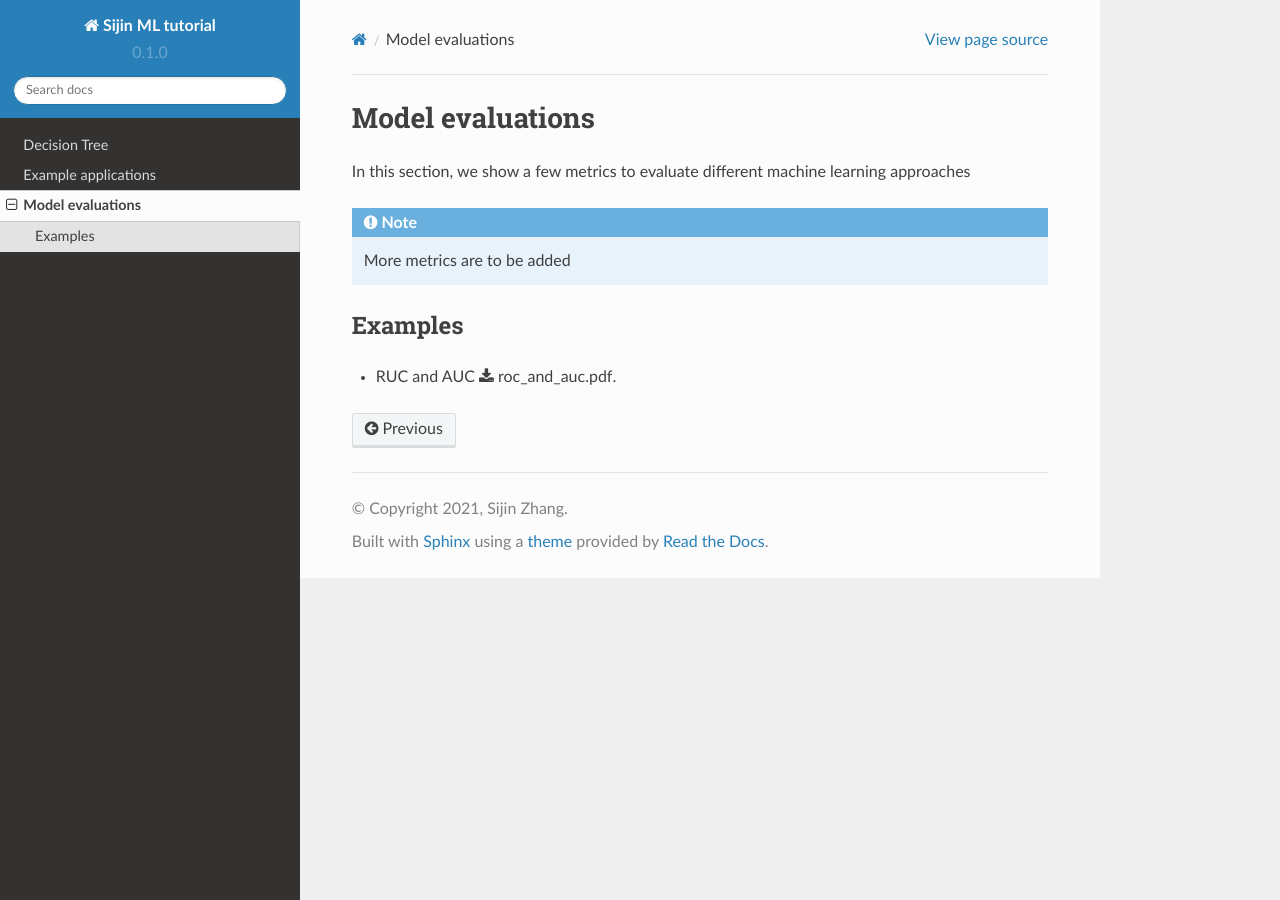
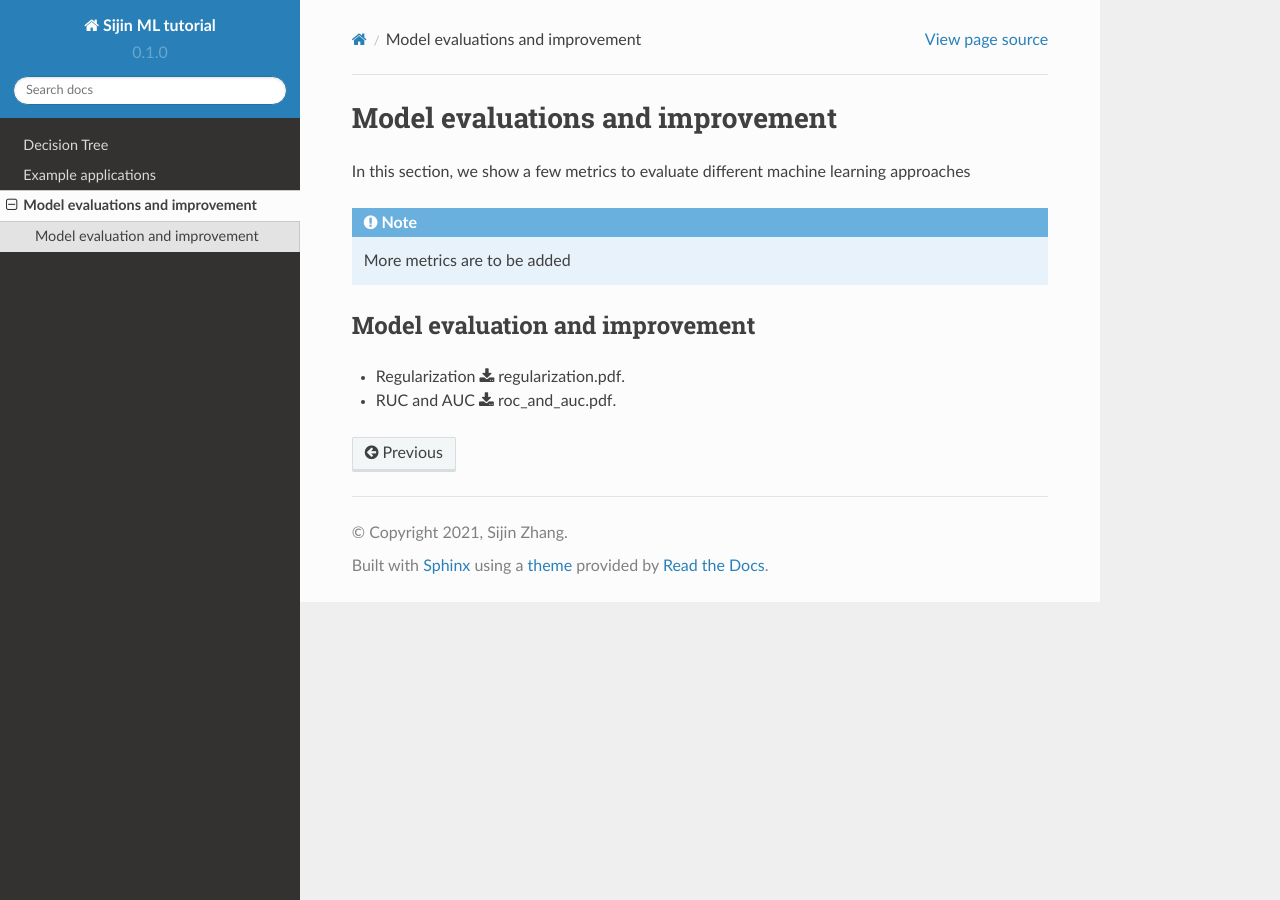
Before and after one commit to jzanetti/Sijin_ML, a Sphinx documentation site: the page built from docs/source/evaluation/eval.rst, in a window 1280 px wide. Built offline with Sphinx 7.4.7 and the Read the Docs theme 2.0.0, drawn with Linux system fonts in a browser that asks for light colours.

Commit message:
Update eval.rst

```diff
--- a/docs/source/evaluation/eval.rst
+++ b/docs/source/evaluation/eval.rst
@@ -1,4 +1,4 @@
-Model evaluations
+Model evaluations and improvement
 =====
 
 In this section, we show a few metrics to evaluate different machine learning approaches
@@ -7,6 +7,7 @@ In this section, we show a few metrics to evaluate different machine learning ap
 
    More metrics are to be added
 
-Examples
+Model evaluation and improvement
 --------
+* Regularization :download:`regularization.pdf <pdf/regularization.pdf>`.
 * RUC and AUC :download:`roc_and_auc.pdf <pdf/roc_and_auc.pdf>`.
```
